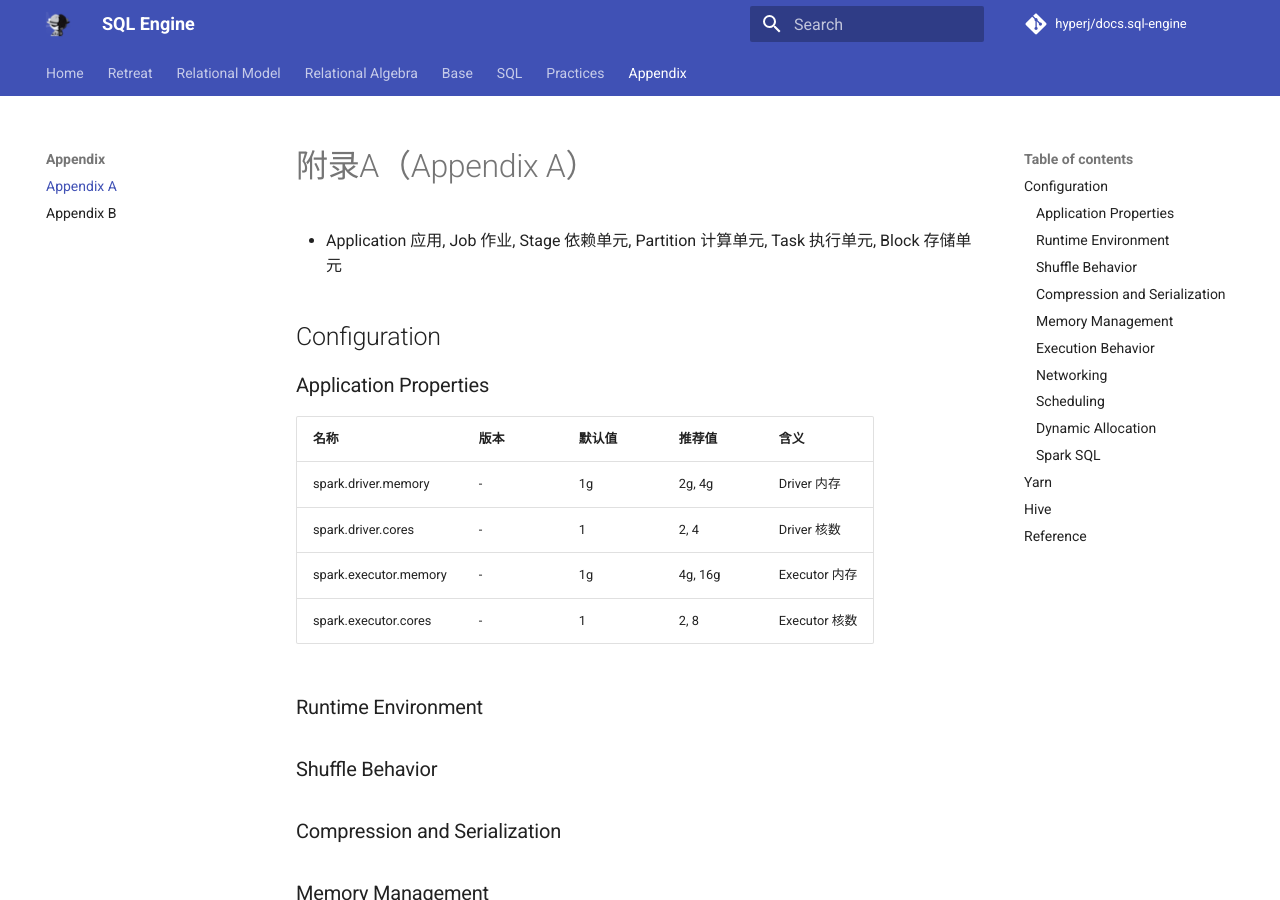
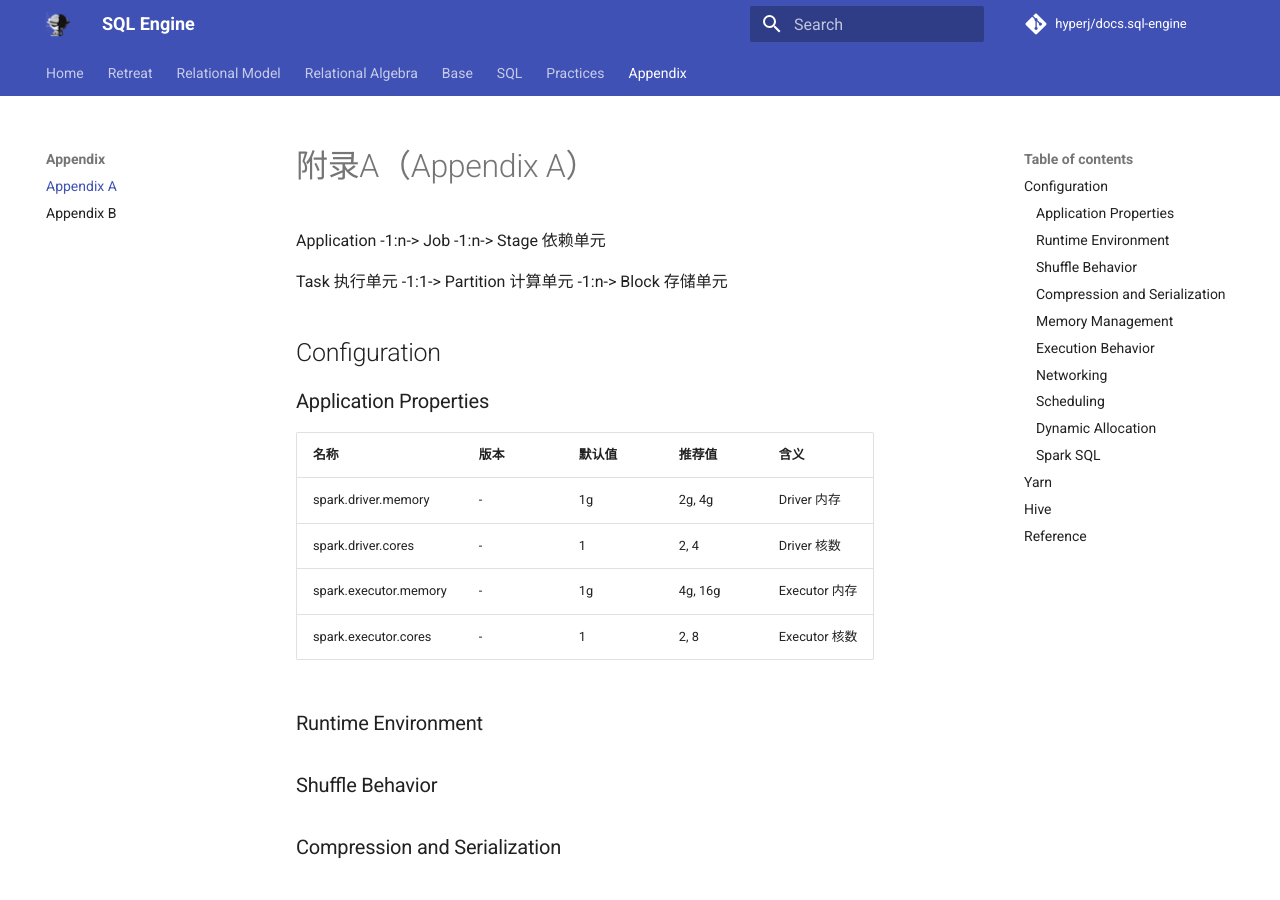
Before and after one commit to hyperj/note.sql-engine, an MkDocs documentation site: the page built from docs/appendix-a.md, in a window 1280 px wide and 900 px high. Built offline with MkDocs 1.6.1 and Material for MkDocs 9.7.7, drawn with Linux system fonts in a browser that asks for light colours; comment, search, counter and statistics services are not loaded.

Commit message:
update pages

```diff
--- a/docs/appendix-a.md
+++ b/docs/appendix-a.md
@@ -1,6 +1,8 @@
 # 附录A（Appendix A）
 
-- Application 应用, Job 作业, Stage 依赖单元, Partition 计算单元, Task 执行单元, Block 存储单元
+Application -1:n-> Job -1:n-> Stage 依赖单元
+
+Task 执行单元 -1:1-> Partition 计算单元 -1:n-> Block 存储单元
 
 ## Configuration
 
```
